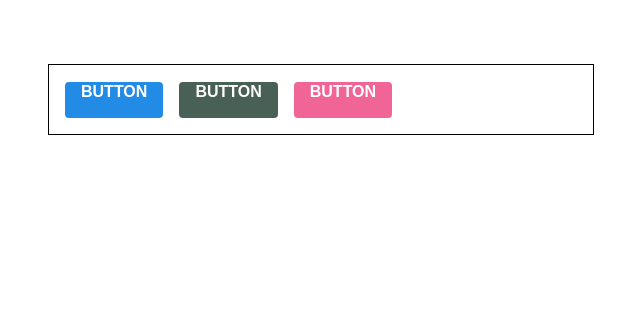
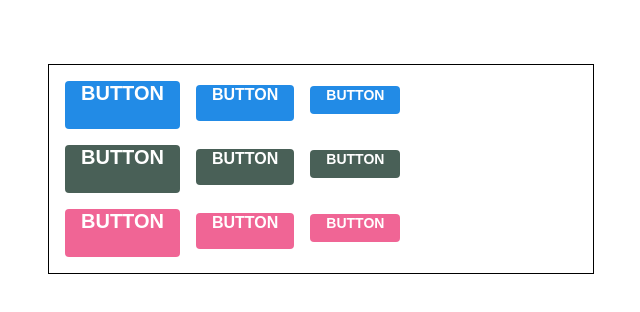
Before and after one commit to dnjscksdn98/React-Styled-Components, a React (Create React App) app: page / in a window 1280 px wide. Shown: the top 312 px of the page, without its empty margins (319-959 px from the left). Built offline with nearby package versions, Linux system fonts and the light colour scheme.

Commit message:
Add buttons with various sizes

```diff
--- a/src/App.js
+++ b/src/App.js
@@ -25,6 +25,12 @@ const AppBlock = styled.div`
   padding: 1rem;
 `;
 
+const ButtonGroup = styled.div`
+  & + & {
+    margin-top: 1rem;
+  }
+`;
+
 // color theme
 const palette = {
   blue: "#228be6",
@@ -37,9 +43,31 @@ function App() {
     // provide themes
     <ThemeProvider theme={{ palette }}>
       <AppBlock>
-        <Button>BUTTON</Button>
-        <Button color="gray">BUTTON</Button>
-        <Button color="pink">BUTTON</Button>
+        <ButtonGroup>
+          <Button size="large">BUTTON</Button>
+          <Button>BUTTON</Button>
+          <Button size="small">BUTTON</Button>
+        </ButtonGroup>
+
+        <ButtonGroup>
+          <Button color="gray" size="large">
+            BUTTON
+          </Button>
+          <Button color="gray">BUTTON</Button>
+          <Button color="gray" size="small">
+            BUTTON
+          </Button>
+        </ButtonGroup>
+
+        <ButtonGroup>
+          <Button color="pink" size="large">
+            BUTTON
+          </Button>
+          <Button color="pink">BUTTON</Button>
+          <Button color="pink" size="small">
+            BUTTON
+          </Button>
+        </ButtonGroup>
       </AppBlock>
     </ThemeProvider>
   );
```
